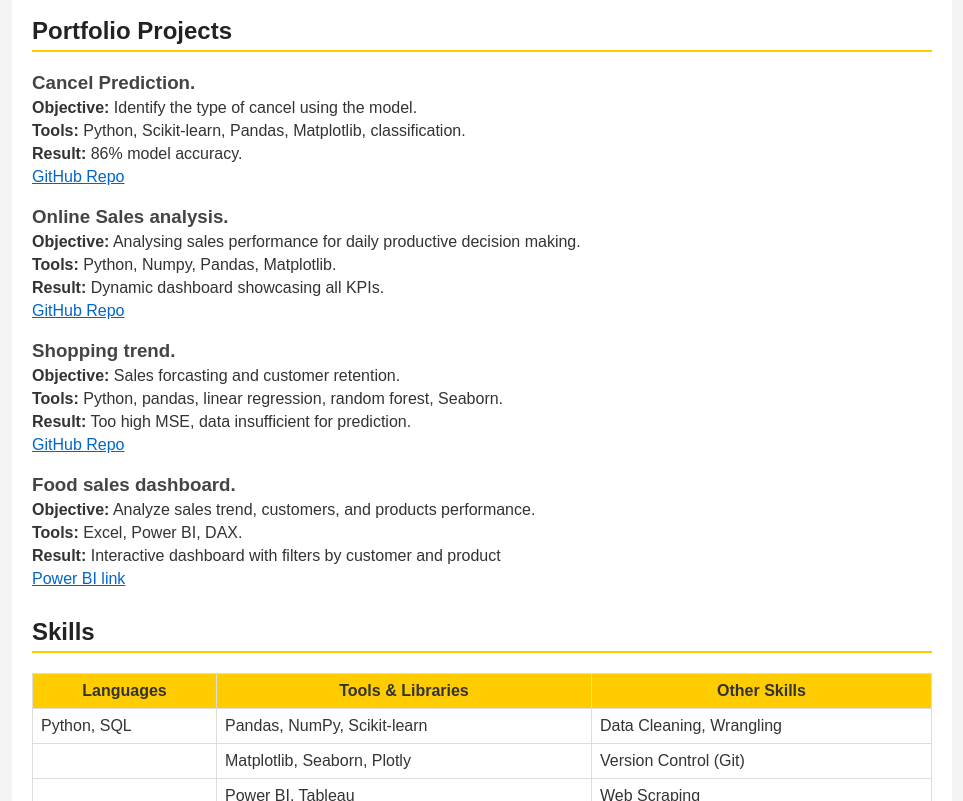
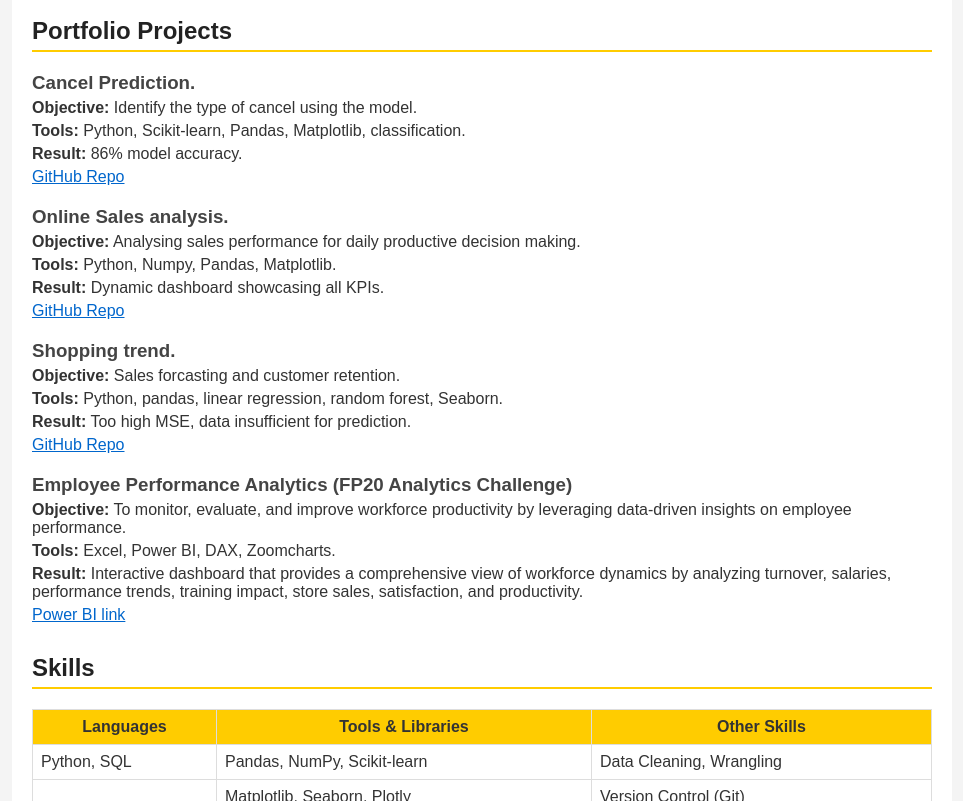
Before and after one commit to Umorutelvin/Data_science_portfolio.io, a plain HTML site: page data_science-portfolio.html in a window 1280 px wide. Shown: the part 398-1199 px from the top of the page, without its empty margins (158-1121 px from the left). Drawn offline with Linux system fonts and the light colour scheme.

Commit message:
git add data_science-portfolio.html git add. git commit -main git push -u origin main

```diff
--- a/data_science-portfolio.html
+++ b/data_science-portfolio.html
@@ -111,11 +111,11 @@
             </div>
 
             <div class="project">
-                <h3>Food sales dashboard.</h3>
-                <p><strong>Objective:</strong> Analyze sales trend, customers, and products performance.</p>
-                <p><strong>Tools:</strong> Excel, Power BI, DAX.</p>
-                <p><strong>Result:</strong> Interactive dashboard with filters by customer and product</p>
-                <p><a href="https://app.powerbi.com/groups/me/reports/7feed659-d0ff-4645-930e-9566412190a0?ctid=c9f4db1f-ad98-4fc3-b9f8-b5b578929a0b&pbi_source=linkShare" target="_blank">Power BI link</a></p>
+                <h3>Employee Performance Analytics (FP20 Analytics Challenge) </h3>
+                <p><strong>Objective:</strong> To monitor, evaluate, and improve workforce productivity by leveraging data-driven insights on employee performance.</p>
+                <p><strong>Tools:</strong> Excel, Power BI, DAX, Zoomcharts.</p>
+                <p><strong>Result:</strong> Interactive dashboard that provides a comprehensive view of workforce dynamics by analyzing turnover, salaries, performance trends, training impact, store sales, satisfaction, and productivity. </p>
+                <p><a href="https://app.powerbi.com/view?r=eyJrIjoiYWZjZTA4MzktN2RlMC00MTExLTgxYzAtZDI4MDVjNTQxNTlkIiwidCI6IjQ2NTRiNmYxLTBlNDctNDU3OS1hOGExLTAyZmU5ZDk0M2M3YiIsImMiOjl9" target="_blank">Power BI link</a></p>
             </div>
         </section>
 
```
